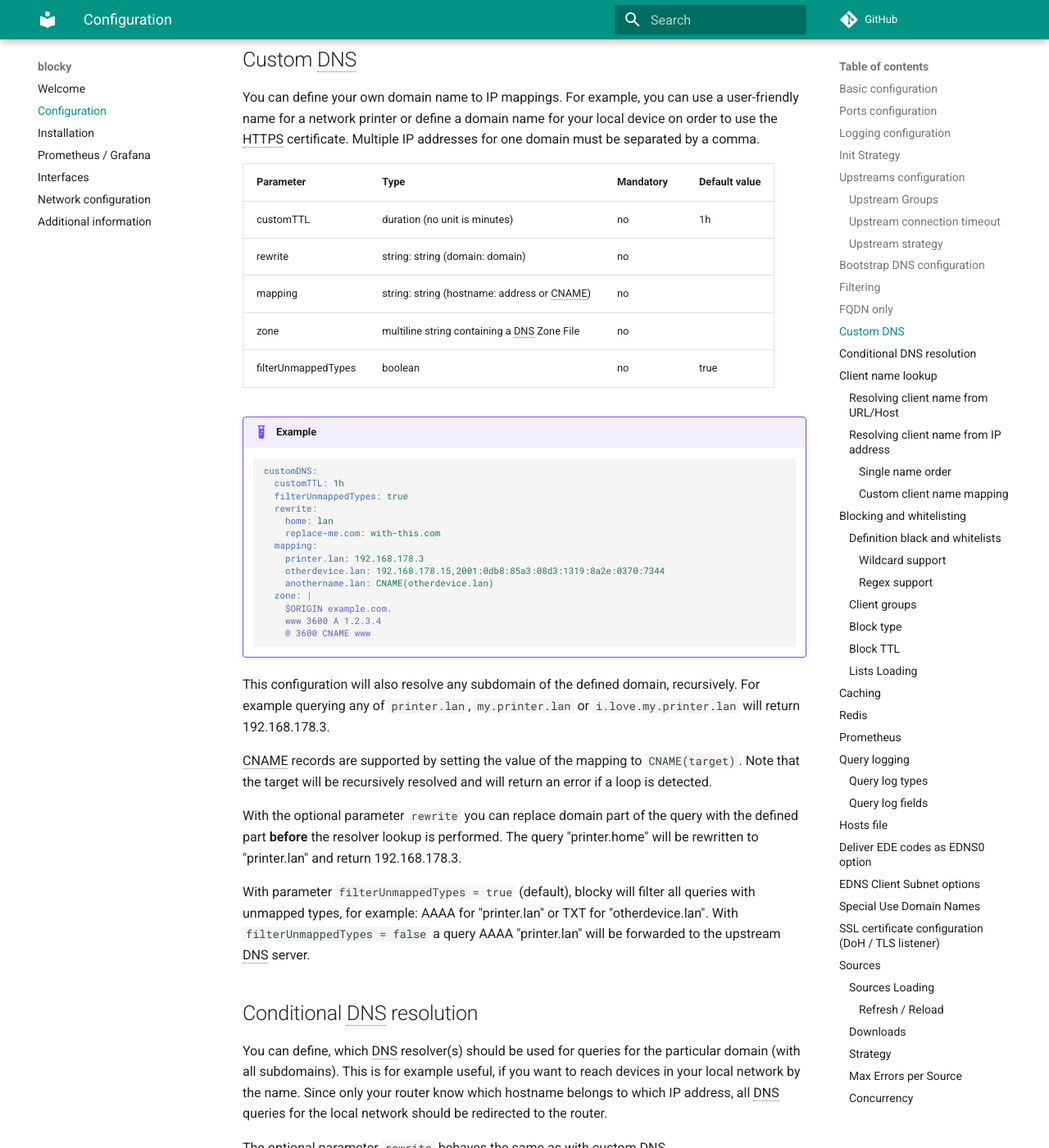
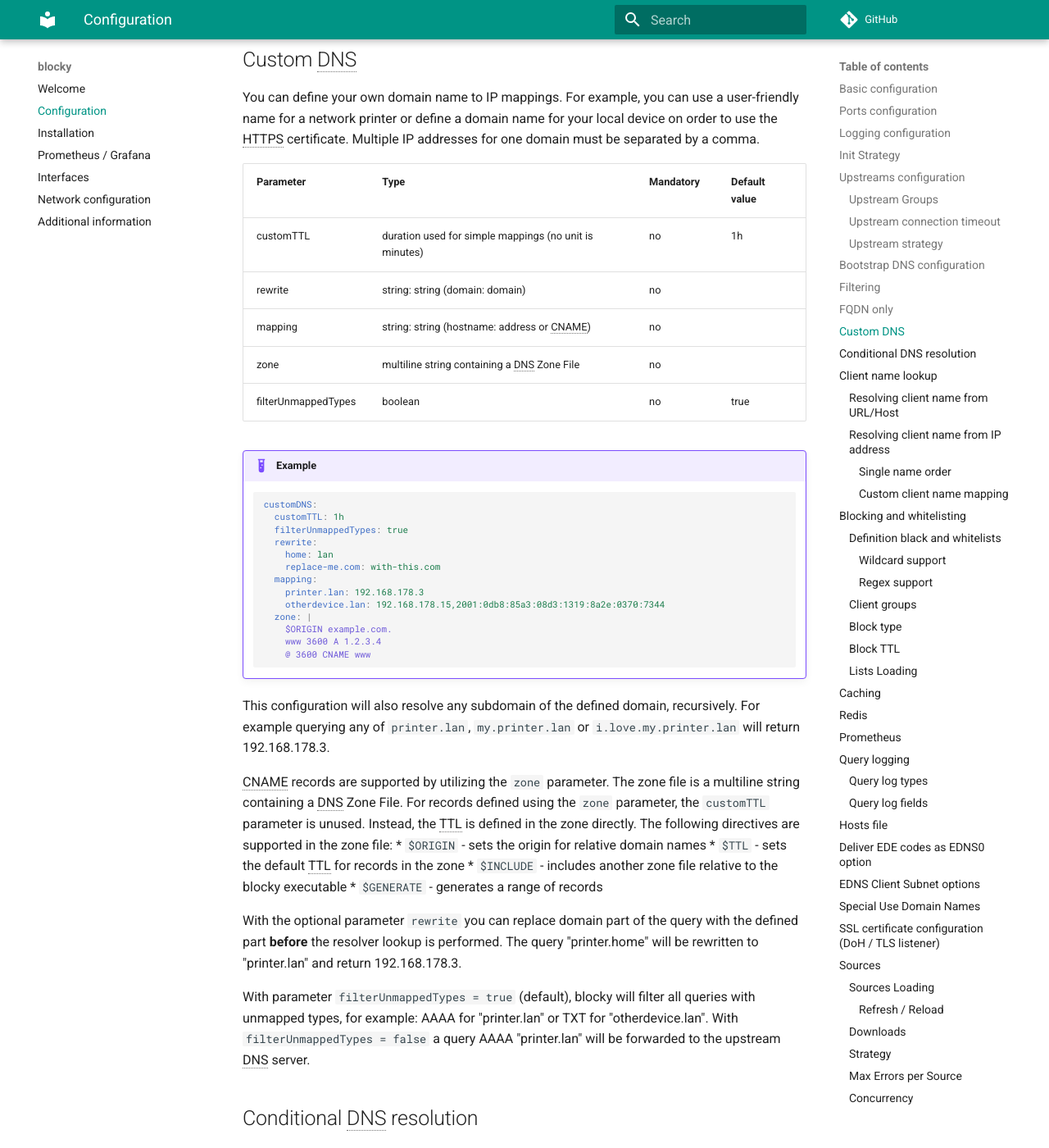
Before and after one commit to 0xERR0R/blocky, an MkDocs documentation site: the page built from docs/configuration.md, in a window 1280 px wide and 1400 px high, scrolled down 7748 px. Shown: the whole window at 82% size. Built offline with MkDocs 1.6.1 and Material for MkDocs 9.7.7, drawn with Linux system fonts in a browser that asks for light colours; comment, search, counter and statistics services are not loaded; the version menu is left out.

Commit message:
Utilize TTL defined in zone file

```diff
--- a/docs/configuration.md
+++ b/docs/configuration.md
@@ -259,13 +259,13 @@ You can define your own domain name to IP mappings. For example, you can use a u
 or define a domain name for your local device on order to use the HTTPS certificate. Multiple IP addresses for one
 domain must be separated by a comma.
 
-| Parameter           | Type                                        | Mandatory | Default value |
-| ------------------- | ------------------------------------------- | --------- | ------------- |
-| customTTL           | duration (no unit is minutes)               | no        | 1h            |
-| rewrite             | string: string (domain: domain)             | no        |               |
-| mapping             | string: string (hostname: address or CNAME) | no        |               |
-| zone                | multiline string containing a DNS Zone File | no        |               |
-| filterUnmappedTypes | boolean                                     | no        | true          |
+| Parameter           | Type                                                   | Mandatory | Default value |
+| ------------------- | ------------------------------------------------------ | --------- | ------------- |
+| customTTL           | duration used for simple mappings (no unit is minutes) | no        | 1h            |
+| rewrite             | string: string (domain: domain)                        | no        |               |
+| mapping             | string: string (hostname: address or CNAME)            | no        |               |
+| zone                | multiline string containing a DNS Zone File            | no        |               |
+| filterUnmappedTypes | boolean                                                | no        | true          |
 
 !!! example
 
@@ -279,7 +279,6 @@ domain must be separated by a comma.
       mapping:
         printer.lan: 192.168.178.3
         otherdevice.lan: 192.168.178.15,2001:0db8:85a3:08d3:1319:8a2e:0370:7344
-        anothername.lan: CNAME(otherdevice.lan)
       zone: |
         $ORIGIN example.com.
         www 3600 A 1.2.3.4
@@ -289,7 +288,13 @@ domain must be separated by a comma.
 This configuration will also resolve any subdomain of the defined domain, recursively. For example querying any of
 `printer.lan`, `my.printer.lan` or `i.love.my.printer.lan` will return 192.168.178.3.
 
-CNAME records are supported by setting the value of the mapping to `CNAME(target)`. Note that the target will be recursively resolved and will return an error if a loop is detected.
+CNAME records are supported by utilizing the `zone` parameter. The zone file is a multiline string containing a DNS Zone File.
+For records defined using the `zone` parameter, the `customTTL` parameter is unused. Instead, the TTL is defined in the zone directly.
+The following directives are supported in the zone file:
+* `$ORIGIN` - sets the origin for relative domain names
+* `$TTL` - sets the default TTL for records in the zone
+* `$INCLUDE` - includes another zone file relative to the blocky executable
+* `$GENERATE` - generates a range of records
 
 With the optional parameter `rewrite` you can replace domain part of the query with the defined part **before** the
 resolver lookup is performed.
```
Also changed, not shown: 2 other files.
